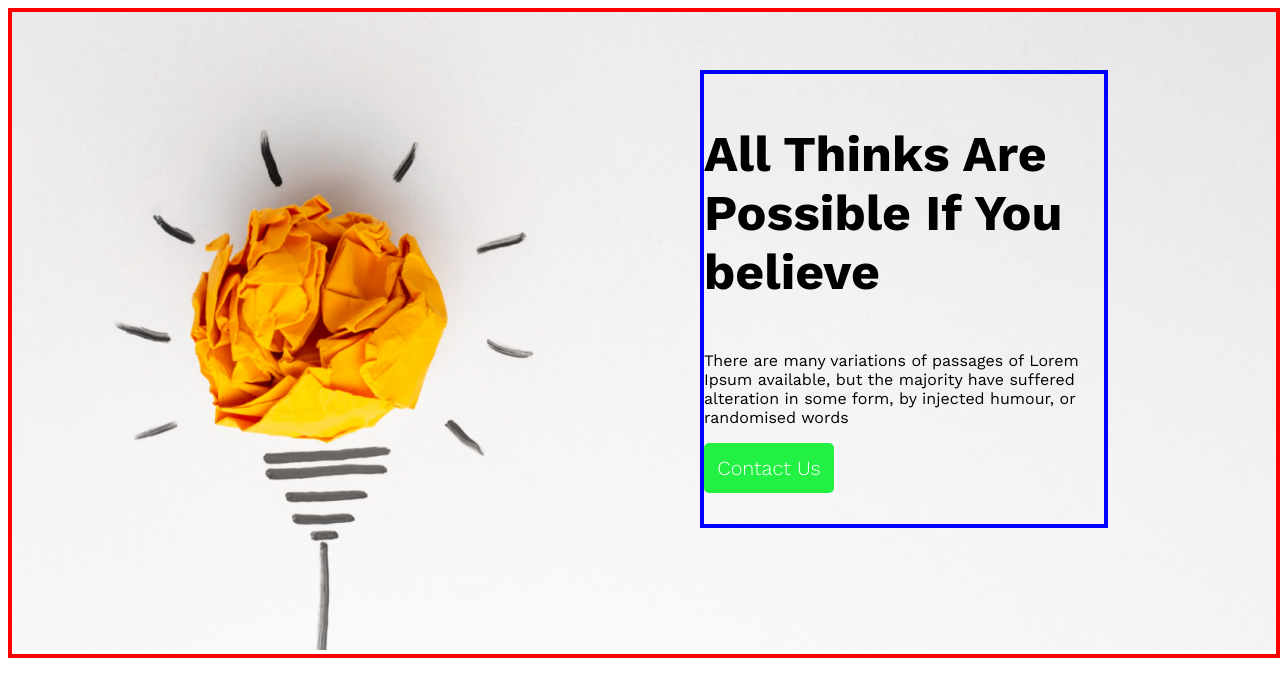
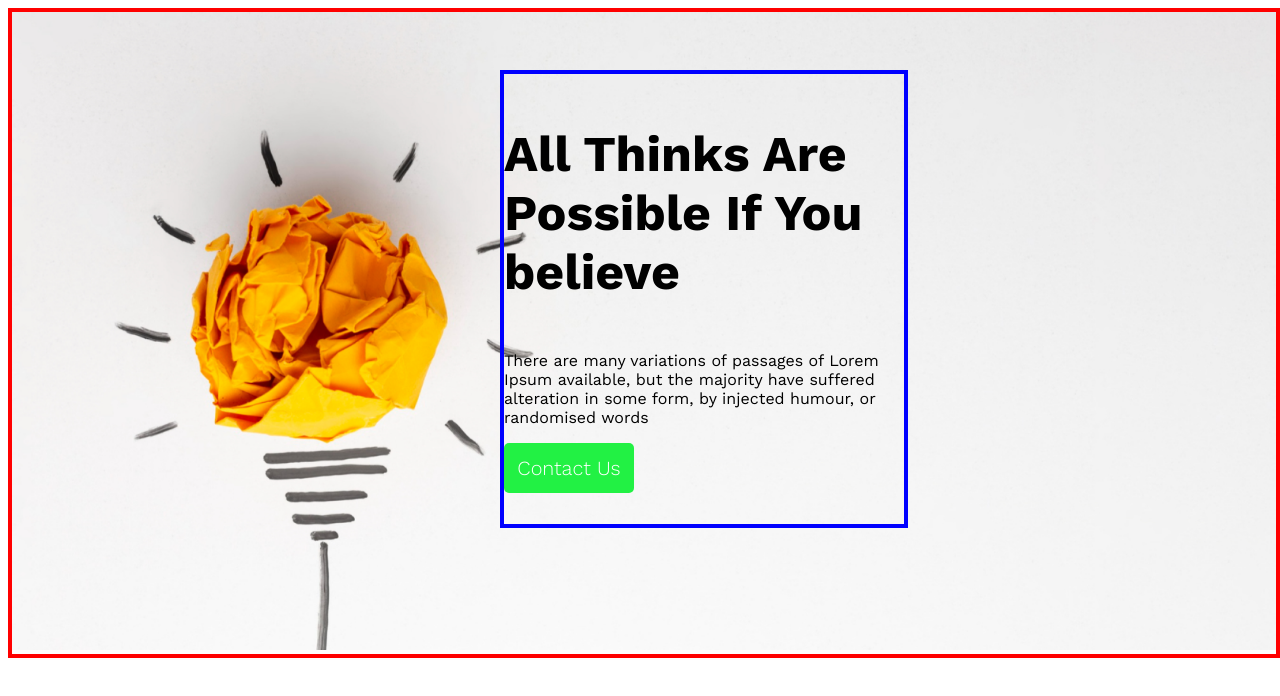
Before and after one commit to Chowdhury1990/New-one, a plain HTML site: page index.html in a window 1280 px wide. Drawn offline with nearby package versions, Linux system fonts and the light colour scheme.

Commit message:
commit again

```diff
--- a/style.css
+++ b/style.css
@@ -28,7 +28,7 @@ header{
     margin-right: 230px; */
     width: 400px;
     height: 450px;
-    left: 700px;
+    left: 500px;
 }
 
 
```
